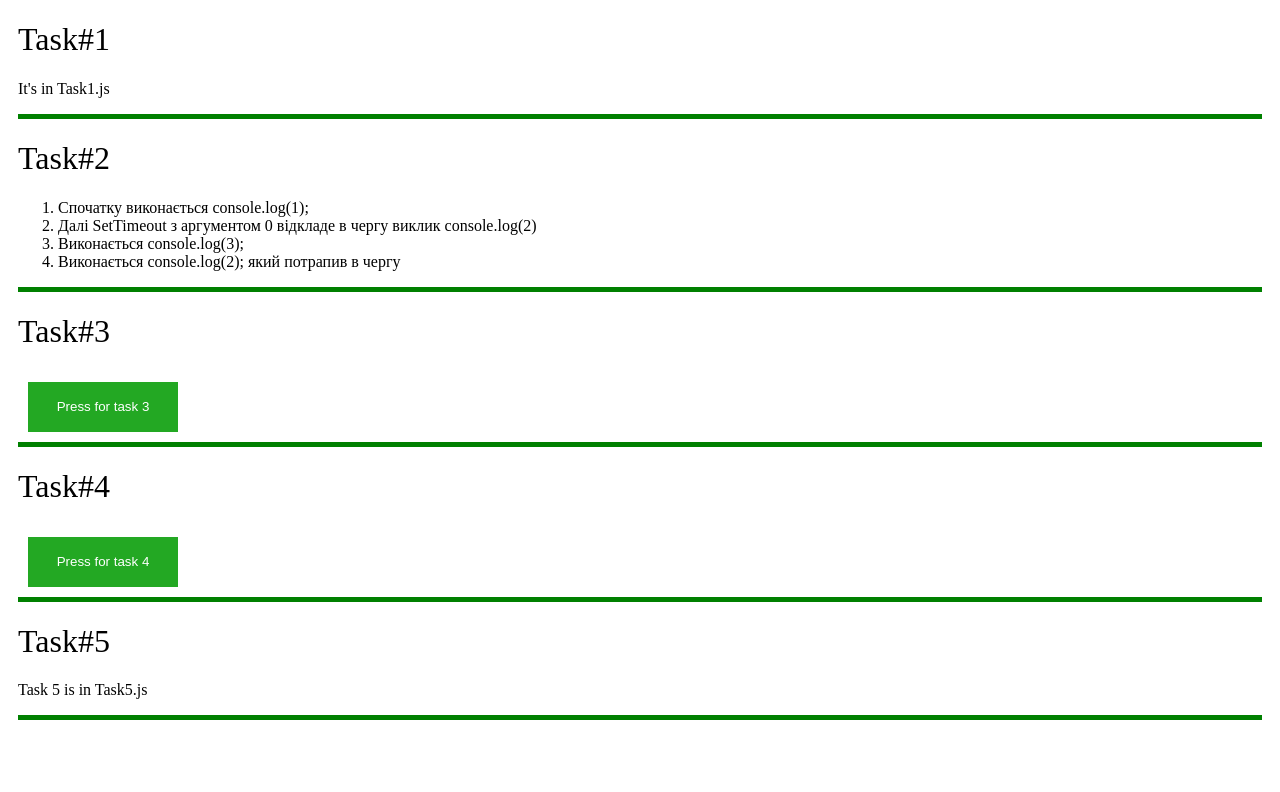
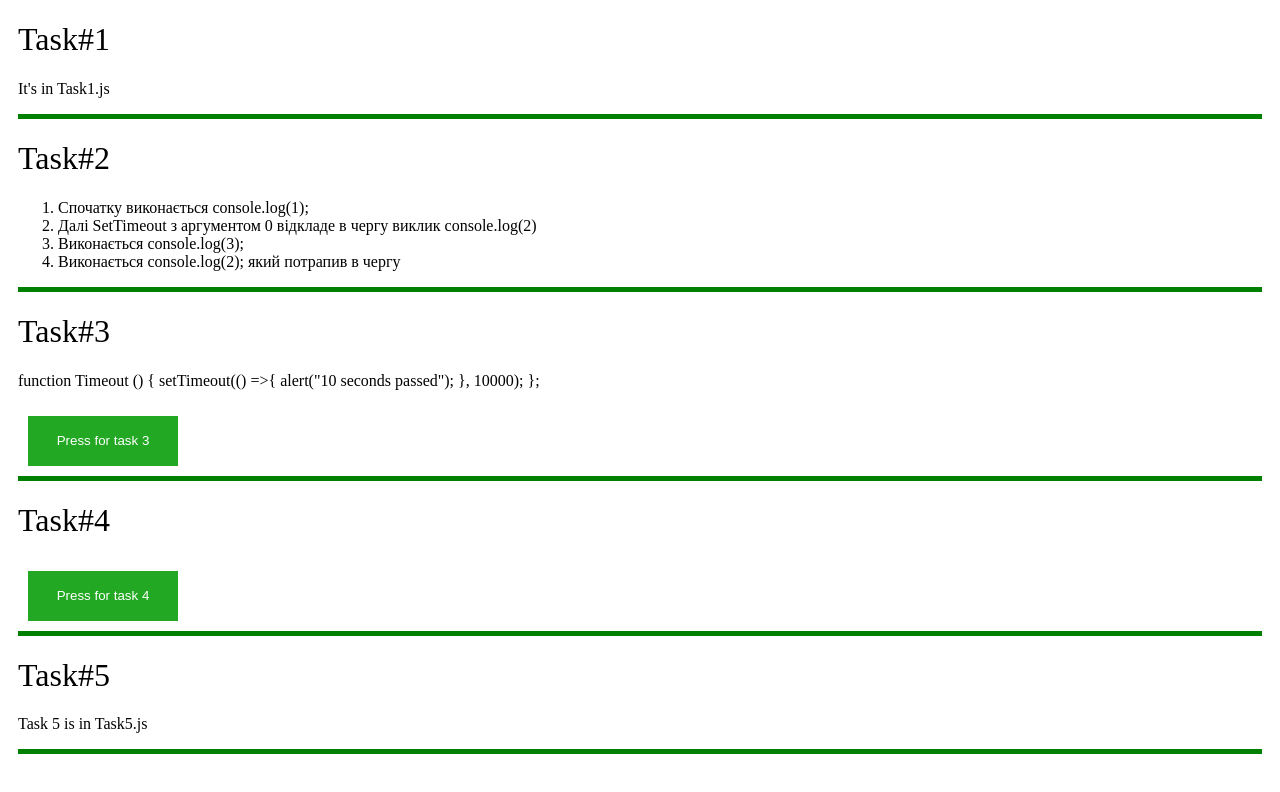
Before and after one commit to olegleptso/HomeWork4, a plain HTML site: page index.html in a window 1280 px wide. Drawn offline with Linux system fonts and the light colour scheme.

Commit message:
fucntion shown in html

```diff
--- a/index.html
+++ b/index.html
@@ -22,6 +22,12 @@
     </div>
     <div>
         <h1>Task#3</h1>
+        <p>function Timeout () {
+            setTimeout(() =>{
+                alert("10 seconds passed");
+            }, 10000);
+        };
+        </p>
         <button id="pressMe3">Press for task 3</button>
     </div>
     <div>
```
